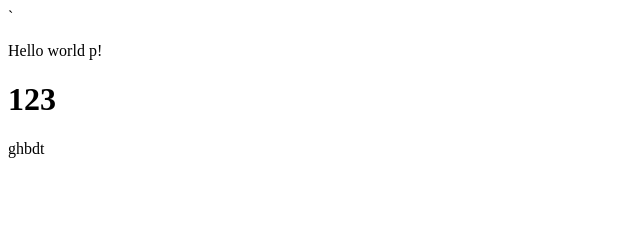
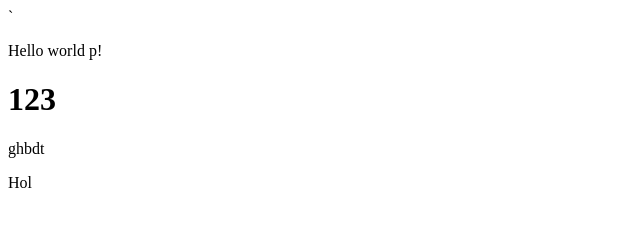
Before and after one commit to DanilBelokon/projectStud, a plain HTML site: page index.html in a window 1280 px wide. Shown: the full height of the page, 0-640 px from the left. Drawn offline with Linux system fonts and the light colour scheme.

Commit message:
index.html mode2

```diff
--- a/index.html
+++ b/index.html
@@ -9,6 +9,7 @@
     <p onclick="">Hello world p!</p>
     <h1>123</h1>
     <p>ghbdt</p>
+    <div>Hol</div>
     <script src="JS/script.js"></script>
     <!-- <script>
       alert(1);
```
